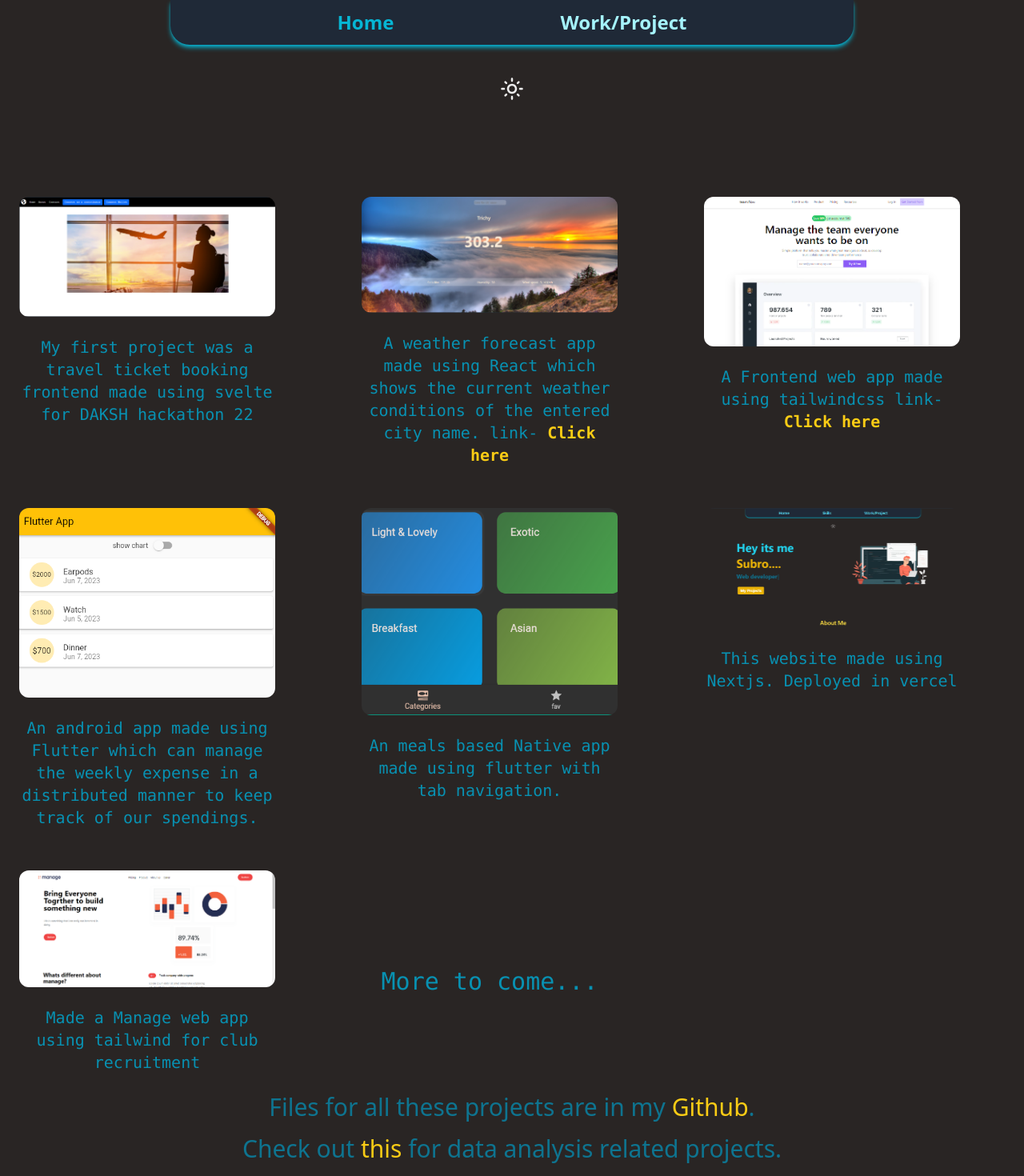
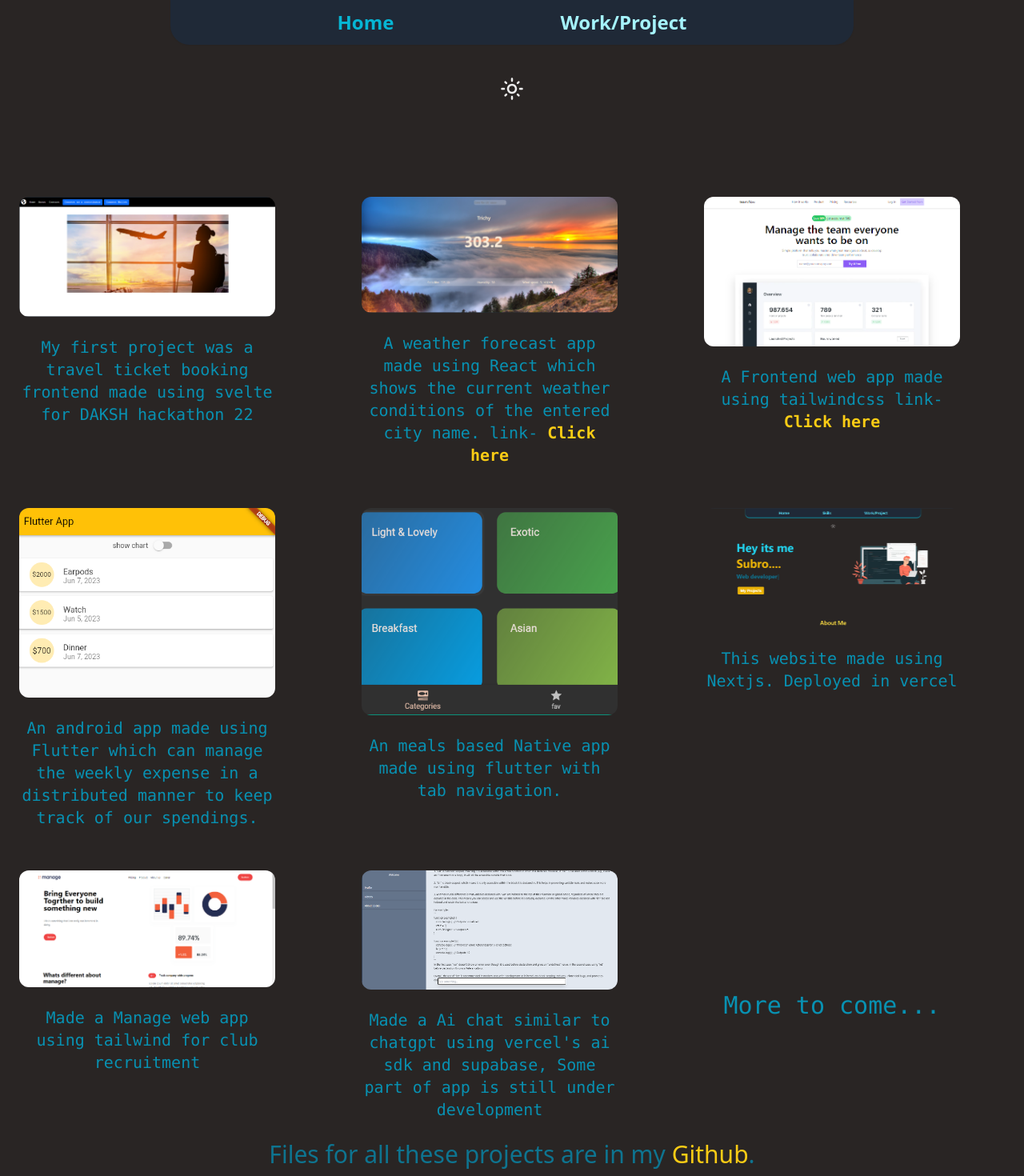
Before and after one commit to Macky151203/my_portfolio, a Next.js app: page /project in a window 1280 px wide. Shown: the top 1470 px of the page at 80% size. Built offline with nearby package versions, Linux system fonts and the light colour scheme.

Commit message:
made some changes

```diff
--- a/components/navbar.js
+++ b/components/navbar.js
@@ -21,7 +21,7 @@ export default function Navbar(){
 
 
     <div className="flex justify-evenly font-Ubuntu">
-    <div className="flex flex-row h-14 md:w-2/3 w-full rounded-b-3xl justify-evenly items-center shadow-md dark:bg-slate-200  bg-gray-800 shadow-cyan-500 dark:shadow-gray-700">
+    <div className="flex flex-row h-14 md:w-2/3 w-full rounded-b-3xl justify-evenly items-center shadow-sm dark:bg-slate-200  bg-gray-800 shadow-cyan-00 dark:shadow-gray-700">
       <div className={` font-semibold  transition ease-in-out hover:-translate-y-1 md:text-2xl ${routes[0].active?'text-cyan-200 dark:text-cyan-600':'text-cyan-500'}  dark:text-gray-700`}><Link href='/' >Home</Link></div>
       {/* <div className="font-semibold transition ease-in-out hover:-translate-y-1 md:text-2xl text-cyan-500 dark:text-gray-700"><Link href='#skills'>Skills</Link></div> */}
       <div className={` font-semibold  transition ease-in-out hover:-translate-y-1 md:text-2xl ${routes[1].active?'text-cyan-200 dark:text-cyan-600':'text-cyan-500'}  dark:text-gray-700`}><Link href='/project' >Work/Project</Link></div>
--- a/components/skills.js
+++ b/components/skills.js
@@ -8,7 +8,7 @@ import {TbBrandNextjs} from 'react-icons/tb'
 
 import {SiFlutter} from 'react-icons/si'
 import {SiPython} from 'react-icons/si'
-import {SiMongodb} from 'react-icons/si'
+import {SiScikitlearn} from 'react-icons/si'
 
 
 
@@ -27,7 +27,7 @@ export default function Skills(){
                 <div className='cursor-pointer transition ease-in-out hover:-translate-y-1 p-4 rounded-lg bg-gray-800 shadow-2xl flex flex-col justify-center items-center'><TbBrandNextjs style={{fontSize:'70px'}} className='text-orange-400' /><div className='mt-2 text-yellow-300'>Nextjs</div></div>
                 <div className='cursor-pointer transition ease-in-out hover:-translate-y-1 p-4 rounded-lg bg-gray-800 shadow-2xl flex flex-col justify-center items-center'><SiPython style={{fontSize:'70px'}} className='text-orange-400' /><div className='mt-2 text-yellow-300'>Python</div></div>
                 <div className='cursor-pointer transition ease-in-out hover:-translate-y-1 p-4 rounded-lg bg-gray-800 shadow-2xl flex flex-col justify-center items-center'><SiFlutter style={{fontSize:'70px'}} className='text-orange-400' /><div className='mt-2 text-yellow-300'>Flutter</div></div>
-                <div className='cursor-pointer transition ease-in-out hover:-translate-y-1 p-4 rounded-lg bg-gray-800 shadow-2xl flex flex-col justify-center items-center'><SiMongodb style={{fontSize:'70px'}} className='text-orange-400' /><div className='mt-2 text-yellow-300'>MongoDB</div></div>
+                <div className='cursor-pointer transition ease-in-out hover:-translate-y-1 p-4 rounded-lg bg-gray-800 shadow-2xl flex flex-col justify-center items-center'><SiScikitlearn style={{fontSize:'70px'}} className='text-orange-400' /><div className='mt-2 text-yellow-300'>Scikit learn</div></div>
 
             </div>
         </div>
--- a/pages/project/index.js
+++ b/pages/project/index.js
@@ -9,6 +9,7 @@ import manage from '../../images/manage.png'
 import fend from '../../images/fend.png'
 import meal from '../../images/meal.png'
 import pexp from '../../images/pexp.png'
+import chat from '../../images/chat.png'
 import {BsArrowUpCircle} from 'react-icons/bs'
 import Link from "next/link"
 import Layout from "@/components/layout"
@@ -20,9 +21,9 @@ export default function Project(){
         <Layout>
         <div id="tech" className="bg-stone-800 dark:bg-gray-200 pb-10 transition-colors duration-500">
         <Navbar />
-        <div className="grid grid-cols-1 md:grid-cols-2  lg:grid-cols-3  xl:grid-cols-4 gap-1 mt-24  font-mono">
+        <div className="grid grid-cols-1 md:grid-cols-2  lg:grid-cols-3  xl:grid-cols-4 gap-1 mt-24  font-mono overflow-x-hidden">
             <div className="flex flex-col m-6 md:w-80">
-                <Image className="rounded-xl" src={travelapp} />
+                <Image className="rounded-xl hover:cursor-pointer hover:blur-sm" src={travelapp} />
                 <div className="text-center mt-6 text-cyan-600 dark:text-cyan-800 text-xl">My first project was a travel ticket booking frontend made using svelte for DAKSH hackathon 22</div>
             </div>
             {/* <div className="flex flex-col m-10 md:w-80">
@@ -38,28 +39,34 @@ export default function Project(){
                 <div className="text-center mt-6 text-cyan-600 dark:text-cyan-800 text-xl">A Memegenerator made using React.Didn't deploy it.</div>
             </div> */}
             <div className="flex flex-col m-6 md:w-80 ">
-                <Image className="rounded-xl object-cover" src={weather} />
+                <Image className="rounded-xl hover:cursor-pointer hover:blur-sm object-cover" src={weather} />
                 <div className=" text-center mt-6 text-cyan-600 dark:text-cyan-800 text-xl">A weather forecast app made using React which shows the current weather conditions of the entered city name. link- <a className="font-bold text-yellow-400 dark:text-red-500" href="https://react-weatherapp-mduj-9n32w9cdv-macky151203.vercel.app" target="_main">Click here</a></div>
             </div>
             <div className="flex flex-col m-6 md:w-80 ">
-                <Image className="rounded-xl " src={fend} />
+                <Image className="rounded-xl hover:cursor-pointer hover:blur-sm " src={fend} />
                 <div className=" text-center mt-6 text-cyan-600 dark:text-cyan-800 text-xl">A Frontend web app made using tailwindcss link- <a className="font-bold text-yellow-400 dark:text-red-500" href="https://dcs-rose.vercel.app" target="_main">Click here</a></div>
             </div>
             <div className="flex flex-col m-6 md:w-80">
-                <Image className="rounded-xl" src={pexp} />
+                <Image className="rounded-xl hover:cursor-pointer hover:blur-sm" src={pexp} />
                 <div className="text-center mt-6 text-cyan-600 dark:text-cyan-800 text-xl">An android app made using Flutter which can manage the weekly expense in a distributed manner to keep track of our spendings.</div>
             </div>
             <div className="flex flex-col m-6 md:w-80">
-                <Image className="rounded-xl object-cover" src={meal} />
+                <Image className="rounded-xl hover:cursor-pointer hover:blur-sm object-cover" src={meal} />
                 <div className="text-center mt-6 text-cyan-600 dark:text-cyan-800 text-xl">An meals based Native app made using flutter with tab navigation.</div>
             </div>
             <div className="flex flex-col m-6 md:w-80">
-                <Image className="rounded-xl" src={mpf} />
+                <Image className="rounded-xl hover:cursor-pointer hover:blur-sm" src={mpf} />
                 <div className="text-center mt-6 text-cyan-600 dark:text-cyan-800 text-xl">This website made using Nextjs. Deployed in vercel</div>
             </div>
             <div className="flex flex-col m-6 md:w-80">
-                <Image className="rounded-xl" src={manage} />
+                <Image className="rounded-xl hover:cursor-pointer hover:blur-sm" src={manage} />
                 <div className="text-center mt-6 text-cyan-600 dark:text-cyan-800 text-xl">Made a Manage web app using tailwind for club recruitment</div>
+            </div>
+            <div className="flex flex-col m-6 md:w-80 ">
+
+                <Image className="rounded-xl hover:cursor-pointer hover:blur-sm"  src={chat} />
+
+                <div className="text-center mt-6 text-cyan-600 dark:text-cyan-800 text-xl">Made a Ai chat similar to chatgpt using vercel's ai sdk and supabase, Some part of app is still under development</div>
             </div>
             <div className="flex flex-col m-6 md:w-80 items-center justify-center">
 
```
Also changed, not shown: images/chat.png (added).
